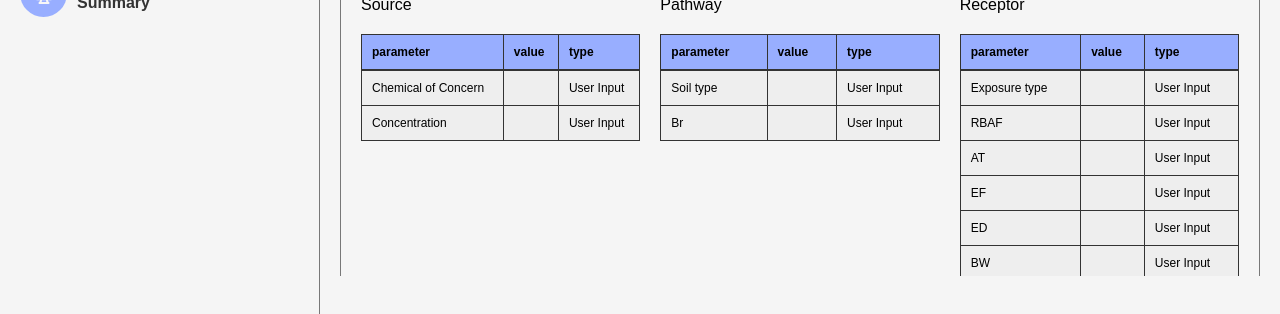
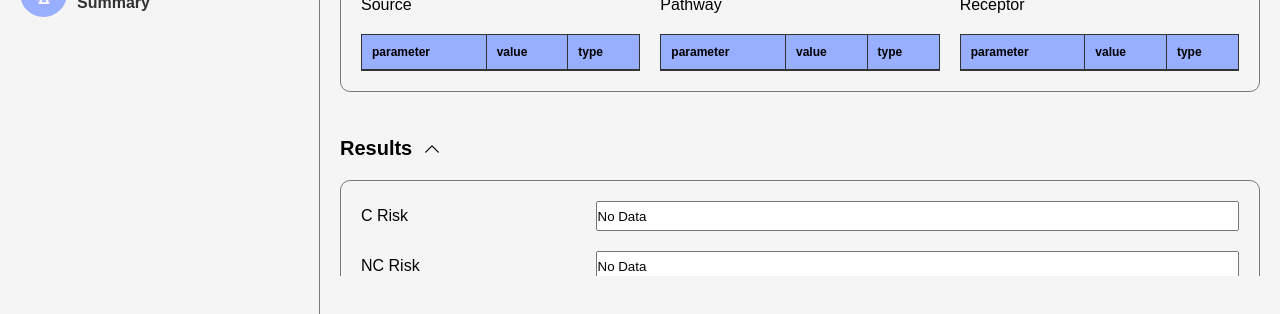
Before and after one commit to VIRAPkoreauniv/RAPro, a React (Vite) app: page /step/3 in a window 1280 px wide. Shown: the part 524-838 px from the top of the page. Built offline with nearby package versions, Linux system fonts and the light colour scheme; a web font is replaced by a local one.

Commit message:
fix: 시나리오에 해당하지 않는 값은 표에서 숨김 처리

```diff
--- a/src/components/table/index.tsx
+++ b/src/components/table/index.tsx
@@ -26,13 +26,17 @@ const Table = ({ tableType }: ITable) => {
     }
 
     return parameterObj[tableType]?.map((elem) => {
+      const value = data[tableType as keyof DataType][elem]
+
+      if (value) {
         return (
           <tr>
             <td>{TABLE_PARAMS[tableType][elem].name}</td>
-          <td>{data[tableType as keyof DataType][elem]}</td>
+            <td>{value}</td>
             <td>{TABLE_PARAMS[tableType][elem].type}</td>
           </tr>
         )
+      }
     })
   }
 
```
Lines whose indentation alone changed are shown as unchanged.
